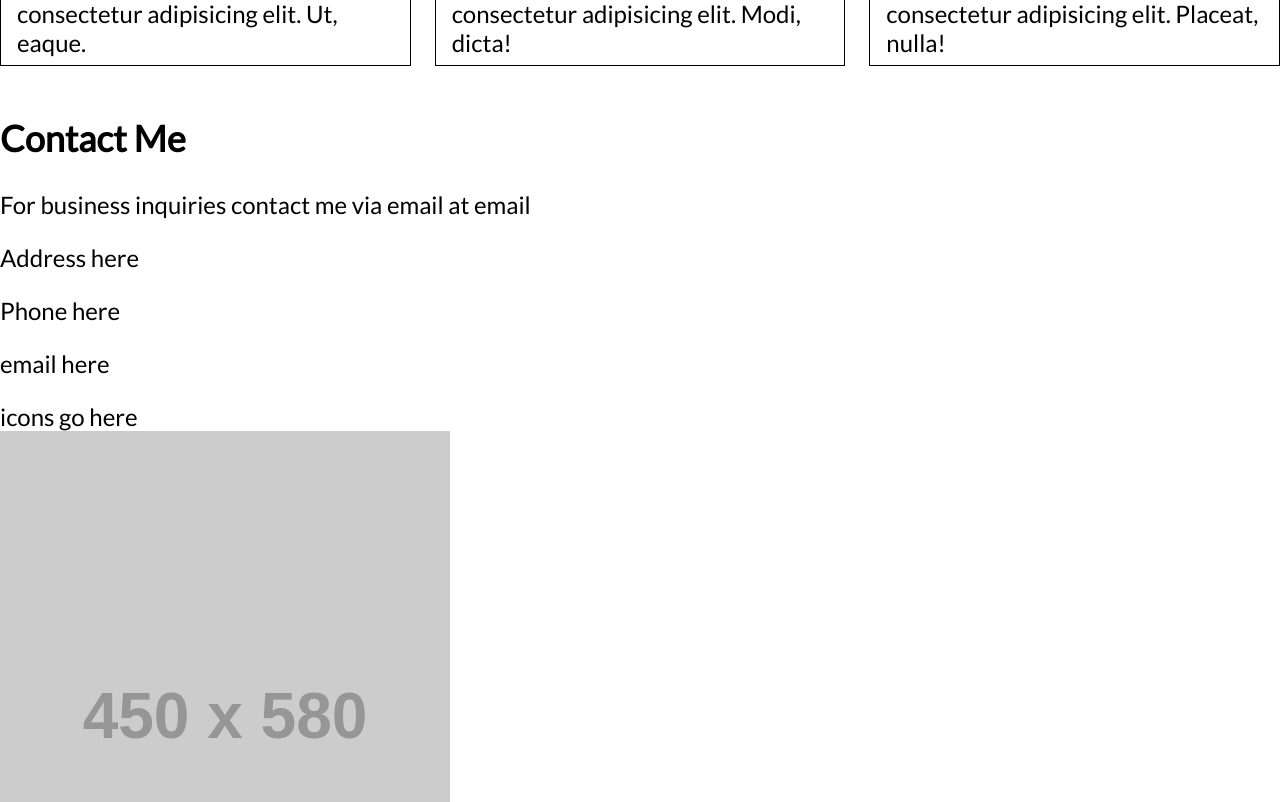
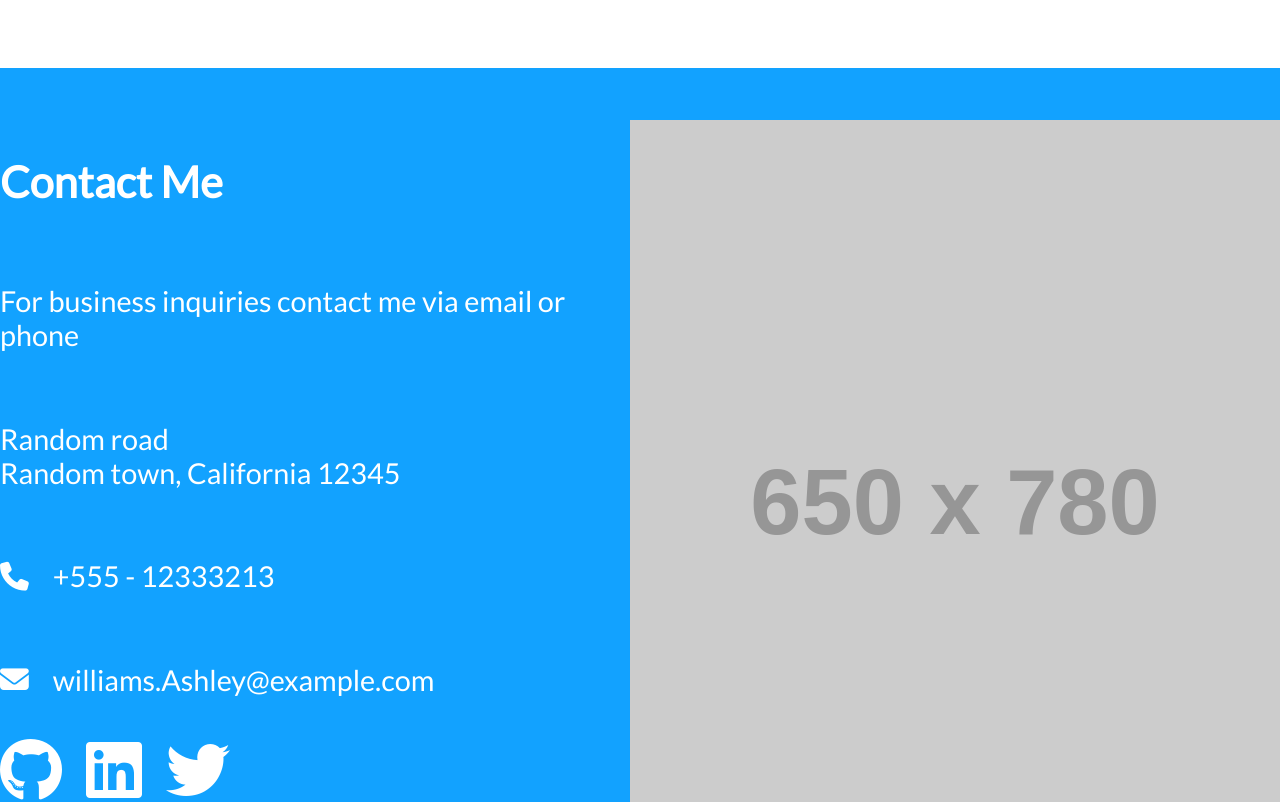
Before and after one commit to voiceinthedark/Homepage-example, a website built with webpack: page src/template.html in a window 1280 px wide. Shown: the part 1820-2622 px from the top of the page. Built offline with nearby package versions, Linux system fonts and the light colour scheme; placeholder pictures from the web are drawn by us.

Commit message:
style: styled the footer
updated version

```diff
--- a/package.json
+++ b/package.json
@@ -1,6 +1,6 @@
 {
   "name": "homepage-example",
-  "version": "0.0.35",
+  "version": "0.0.45",
   "description": "Homepage with a responsive layout",
   "main": "index.js",
   "homepage": "https://github.com/voiceinthedark/Homepage-example",
--- a/src/styles/styles.css
+++ b/src/styles/styles.css
@@ -31,18 +31,18 @@
 }
 
 :root {
-  --bg-color-main: #e3d8f1;
-  --color-main: #000;
-  --color-grayish: #b0b0b0;
-  --color-cloudy: rgb(139, 173, 176);
-  --color-clear: rgb(255, 252, 54);
+  --bg-color-main: #a2aaa3;
+  --color-main: #fff;
+  --color-secondary: #000;
+  --color-grayish: #c0c0d0;
+  --bg-color-secondary: #12a2ff;
 }
 
 body {
   margin: 0;
   padding: 0;
   height: 100vh;
-  color: var(--color-main);
+  color: var(--color-secondary);
   font-family: "lato", sans-serif;
   font-size: 1.5rem;
   display: flex;
@@ -55,6 +55,10 @@ body {
   gap: 20px;
   justify-content: center;
   align-items: flex-start;
+
+  header {
+    background-color: var(--bg-color-secondary);
+  }
 
   .header-about {
     display: flex;
@@ -97,6 +101,7 @@ body {
         align-self: flex-end;
         display: flex;
         gap: 24px;
+        font-size: 32px;
       }
 
     }
@@ -138,20 +143,69 @@ body {
             align-items: center;
             margin: 4px 8px;
 
-            .project-links{
+            .project-links {
               display: flex;
               gap: 8px;
             }
           }
 
-          p{
+          p {
             margin: 8px 16px;
+            font-size: 80%;
           }
         }
 
       }
     }
+  }
 
+  .footer {
+    display: flex;
+    justify-content: center;
+    align-items: center;
+    width: 100%;
+    margin-top: 5%;
+    background-color: var(--bg-color-secondary);
+    padding: 4% 0;
+    color: var(--color-main);
+
+    .footer-container {
+      width: inherit;
+      display: grid;
+      justify-items: center;
+      grid-template-columns: 1fr 1fr;
+
+      .footer-contact {
+        display: flex;
+        flex-direction: column;
+        gap: 12px;
+        font-size: 120%;
+
+        .footer-phone,
+        .footer-address,
+        .footer-email {
+          display: flex;
+          align-items: center;
+          justify-content: flex-start;
+          gap: 24px;
+
+          &>a {
+            text-decoration: none;
+            color: var(--color-main);
+
+            &:hover {
+              text-decoration: underline;
+            }
+          }
+        }
+
+        .footer-icons {
+          display: flex;
+          gap: 24px;
+          font-size: 64px;
+        }
+      }
+    }
 
   }
 
--- a/src/template.html
+++ b/src/template.html
@@ -96,15 +96,27 @@
       </div>
     </section>
     <footer class="footer">
-      <section class="footer-contact">
-        <h1>Contact Me</h1>
-        <p>For business inquiries contact me via email at email</p>
-        <p>Address here</p>
-        <p>Phone here</p>
-        <p>email here</p>
-        <div>icons go here</div>
-      </section>
-      <img class="footer-img" src="https://dummyimage.com/450x580/000/fff" alt="voiceinthedark at the office">
+      <div class="footer-container">
+        <section class="footer-contact">
+          <h1>Contact Me</h1>
+          <p>For business inquiries contact me via email or phone</p>
+          <p class="footer-address">Random road <br> Random town, California 12345</p>
+          <p class="footer-phone"><i class="fa-solid fa-phone"></i>
+            <a href="tel:+555-12333213">+555 - 12333213</a>
+          </p>
+          <p class="footer-email">
+            <i class="fa-solid fa-envelope"></i>
+            <a href="mailto:williams.ashley@example.com">williams.Ashley@example.com</a>
+          </p>
+          <div class="footer-icons">
+            <i class="fa-brands fa-github"></i>
+            <i class="fa-brands fa-linkedin"></i>
+            <i class="fa-brands fa-twitter"></i>
+
+          </div>
+        </section>
+        <img class="footer-img" src="https://dummyimage.com/650x780/000/fff" alt="voiceinthedark at the office">
+      </div>
     </footer>
   </main>
 </body>
```
